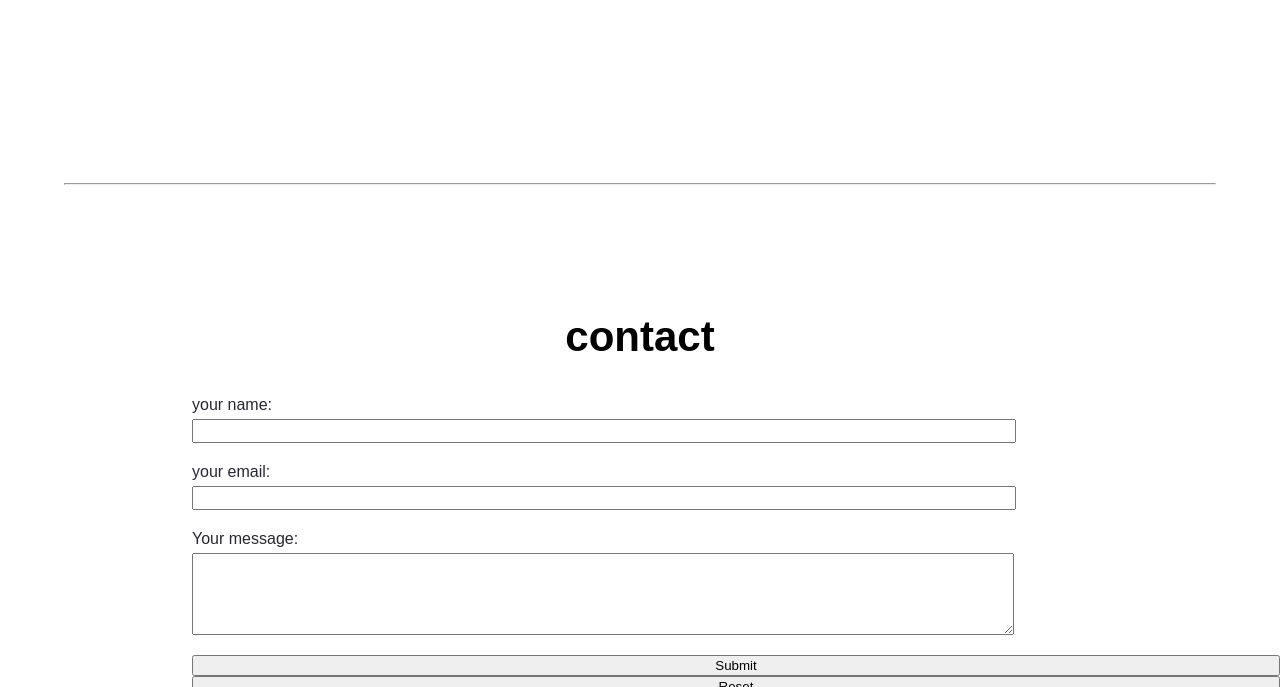
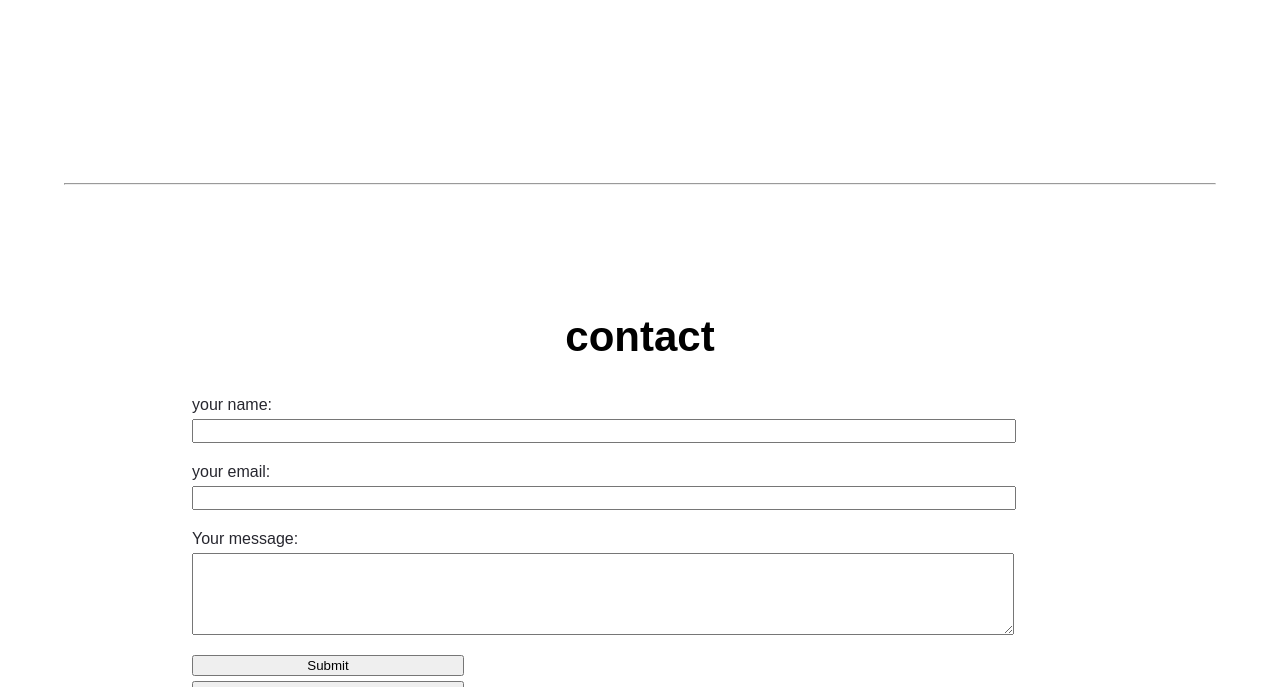
Before and after one commit to benmw123/responsive-portfolio, a plain HTML site: page index.html in a window 1280 px wide. Shown: the part 3471-4158 px from the top of the page. Drawn offline with Linux system fonts and the light colour scheme; a script that the page names is missing.

Commit message:
Update style.css

```diff
--- a/style.css
+++ b/style.css
@@ -113,6 +113,11 @@ form textarea {
   width: 75%;
   font-size: 16px;
   margin-bottom: 20px;
+}
+
+form button {
+  width: 25%;
+  margin-bottom: 5px;
 }
 
 /*width is same as img so everything aligns*/
```
